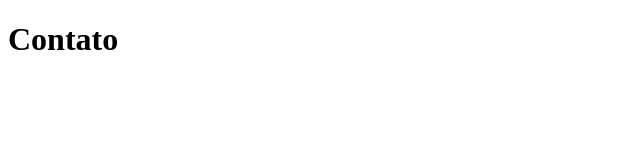
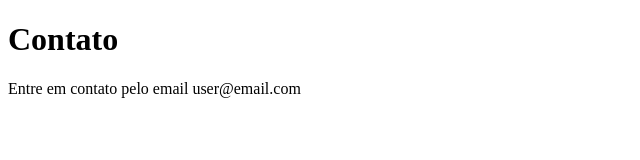
Before and after one commit to Zero-Anon/sistema-de-cadastro, a plain HTML site: page contato.html in a window 1280 px wide. Shown: the whole page, without its empty margins (0-640 px from the left). Drawn offline with Linux system fonts and the light colour scheme.

Commit message:
adicionando email de contato

```diff
--- a/contato.html
+++ b/contato.html
@@ -8,5 +8,6 @@
 </head>
 <body>
   <h1>Contato</h1>
+  <p>Entre em contato pelo email user@email.com</p>
 </body>
 </html>
```
